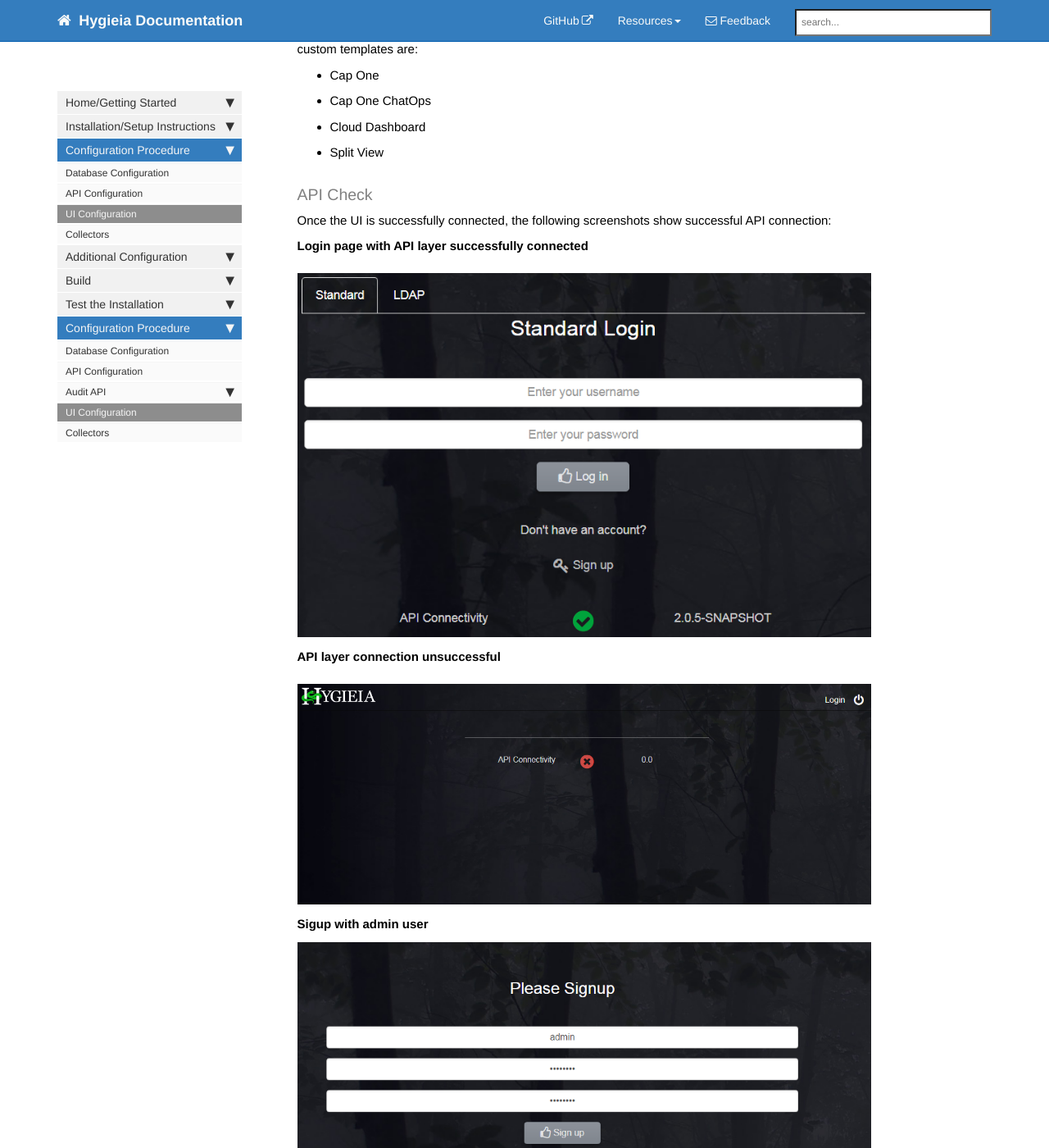
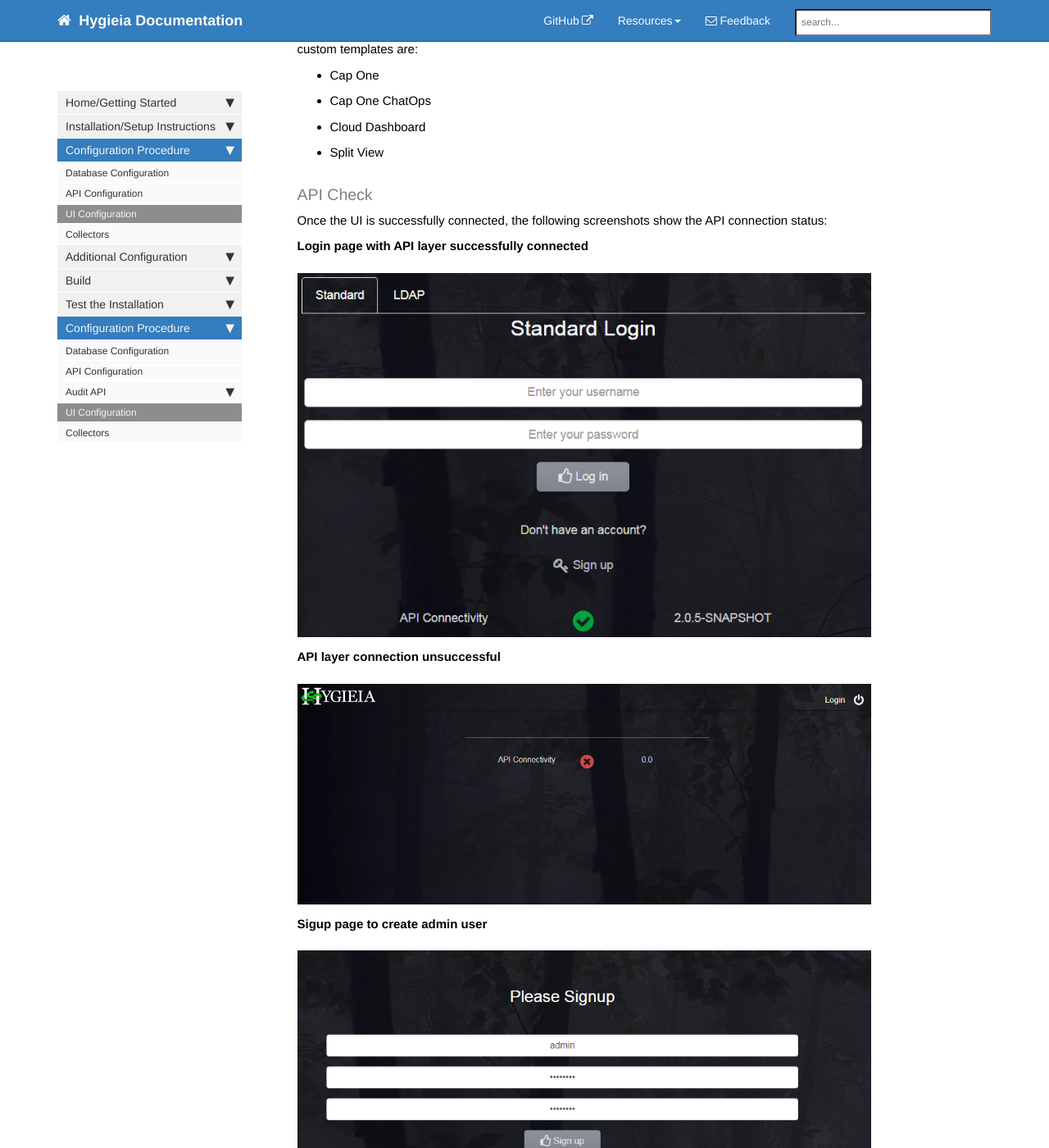
Before and after one commit to Megha849/HygieiaDocs, a Jekyll site: the page built from pages/hygieia/UI/ui.md, in a window 1280 px wide and 1400 px high, scrolled down 2813 px. Shown: the whole window at 82% size. Built offline with Jekyll 4.4.1, drawn with Linux system fonts in a browser that asks for light colours; nearby versions of some CDN libraries; comment, search, counter and statistics services are not loaded.

```diff
--- a/pages/hygieia/UI/ui.md
+++ b/pages/hygieia/UI/ui.md
@@ -150,7 +150,7 @@
 
 ### API Check
 
-Once the UI is successfully connected, the following screenshots show successful API connection:
+Once the UI is successfully connected, the following screenshots show the API connection status:
 
 **Login page with API layer successfully connected**
 
@@ -160,7 +160,8 @@
 
 ![Image](/media/images/apidown.png)
 
-**Sigup with admin user**
+**Sigup page to create admin user**
+
 ![Image](/media/images/adminuser.png)
 
 ### Encryption for Private Repos
```
